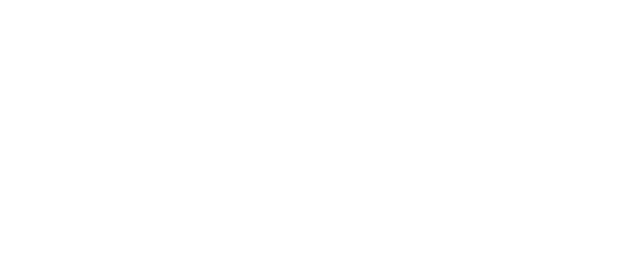
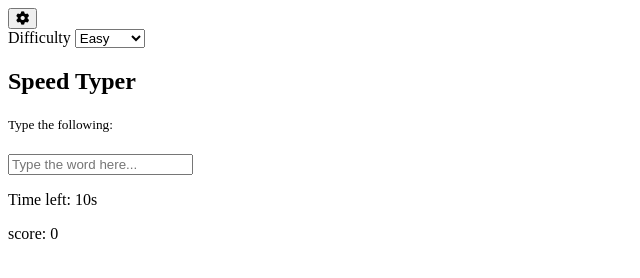
Before and after one commit to ed-f-jones/typing-game, a plain HTML site: page index.html in a window 1280 px wide. Shown: the whole page, without its empty margins (0-640 px from the left). Drawn offline with Linux system fonts and the light colour scheme.

Commit message:
markup complete

```diff
--- a/index.html
+++ b/index.html
@@ -4,9 +4,45 @@
     <meta charset="UTF-8">
     <meta name="viewport" content="width=device-width, initial-scale=1.0">
     <link rel="styleshet" href="style.css"/>
+    <script src="https://kit.fontawesome.com/69d02f6865.js" crossorigin="anonymous"></script>
     <title>Typing game</title>
 </head>
 <body>
+
+<button id="settings-btn" class="settings-btn">
+    <i class="fas fa-cog"></i>
+</button>
+<div id="settings" class="settings">
+    <form id="setting-form">
+        <label for="difficulty">Difficulty</label>
+        <select id="difficulty">
+            <option value="easy">Easy</option>
+            <option value="medium">Medium</option>
+            <option value="hard">Hard</option>
+        </select>
+    </form>
+</div>
+
+<div class="container">
+    <h2>Speed Typer</h2>
+    <small>Type the following:</small>
+
+
+    <h1 id="word"></h1>
+
+    <input type="text" id="text" autocomplete="off" placeholder="Type the word here...">
+
+    <p class="time-container">
+        Time left: <span id="time">10s</span>
+    </p>
+
+    <p class="score-container">
+        score: <span id="score">0</span>
+    </p>
+    <div id="end-game-container" class="end-game-container">
+
+    </div>
+</div>
     <script src="script.js"></script>
 </body>
 </html>
```
